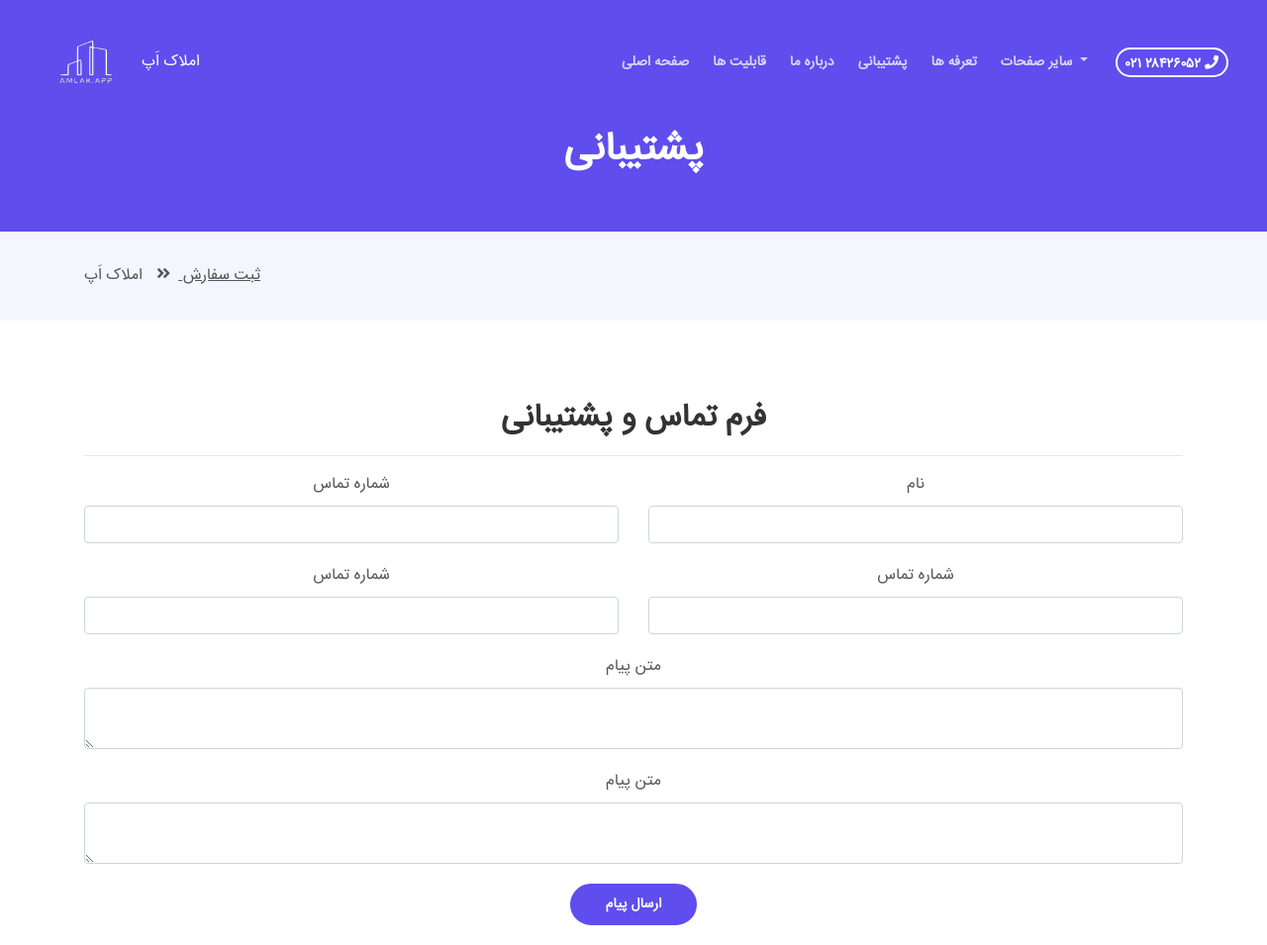
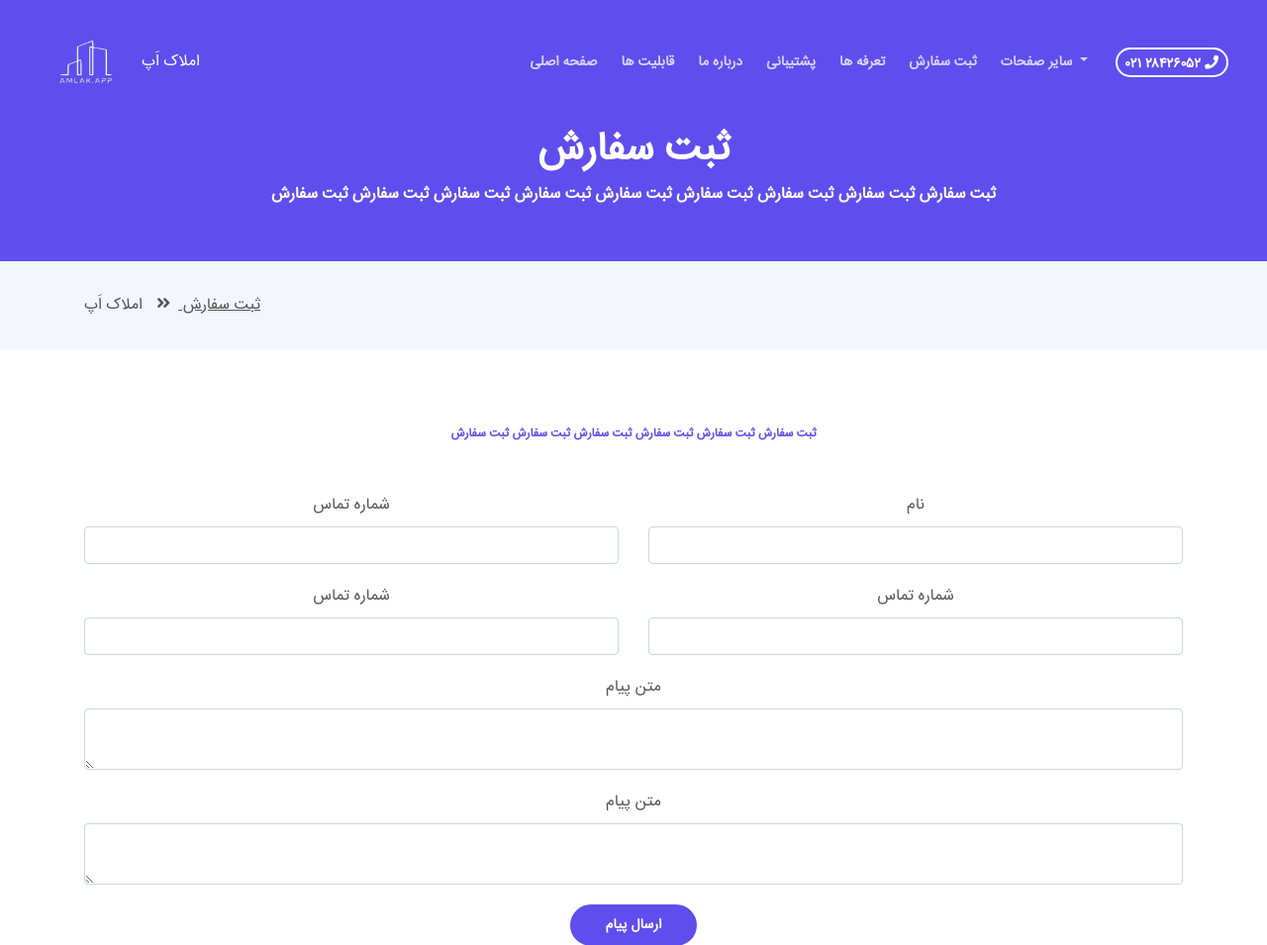
Before and after one commit to nimadorostkar/tivo, a Django app: page /request in a window 1280 px wide. Shown: the top 955 px of the page at 99% size. Run offline with Django 3.2, Linux system fonts and the light colour scheme; parts of the project's set-up code (start-up, migrations or seed data) failed here and were passed over; some libraries are stand-ins or nearby versions.

Commit message:
start models

```diff
--- a/templates/base.html
+++ b/templates/base.html
@@ -88,6 +88,10 @@
 
                       <li class="nav-item">
                           <a class="nav-link page-scroll" href="{% url 'app:home' %}#pricing"> تعرفه ها </a>
+                      </li>
+
+                      <li class="nav-item">
+                          <a class="nav-link page-scroll" href="{% url 'app:request' %}">  ثبت سفارش </a>
                       </li>
 
                       <!-- Dropdown Menu -->
--- a/templates/request.html
+++ b/templates/request.html
@@ -15,7 +15,8 @@
     <div class="container">
         <div class="row">
             <div class="col-md-12">
-                <h1> پشتیبانی  </h1>
+                <h1> ثبت سفارش  </h1>
+                <h6 style="color:white;"> ثبت سفارش ثبت سفارش ثبت سفارش ثبت سفارش ثبت سفارش ثبت سفارش ثبت سفارش ثبت سفارش ثبت سفارش </h6>
             </div> <!-- end of col -->
         </div> <!-- end of row -->
     </div> <!-- end of container -->
@@ -48,7 +49,9 @@
                         <div class="" id="contact1">
 
 
-                            <h2> فرم تماس و پشتیبانی</h2> <hr>
+                          <div class="above-heading"> ثبت سفارش  ثبت سفارش ثبت سفارش  ثبت سفارش ثبت سفارش  ثبت سفارش </div>
+                          <br><br>
+
                             <form method="post" dir="rtl">
                               {% csrf_token %}
                                 <div class="row">
```
